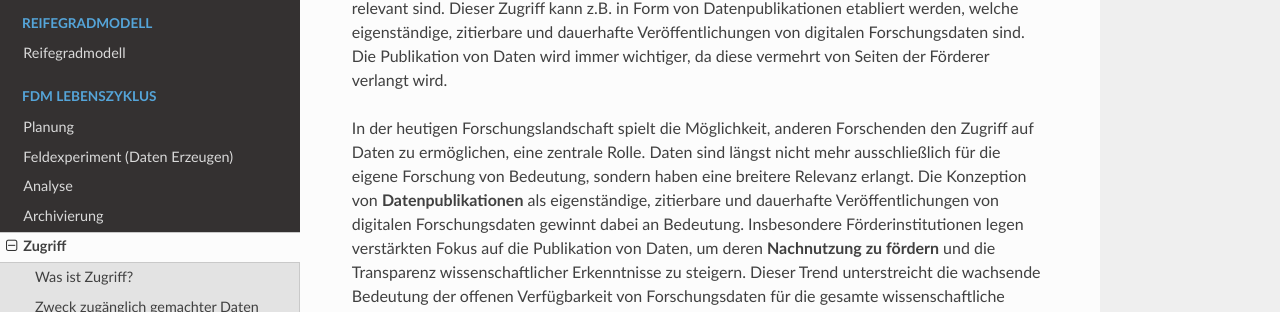
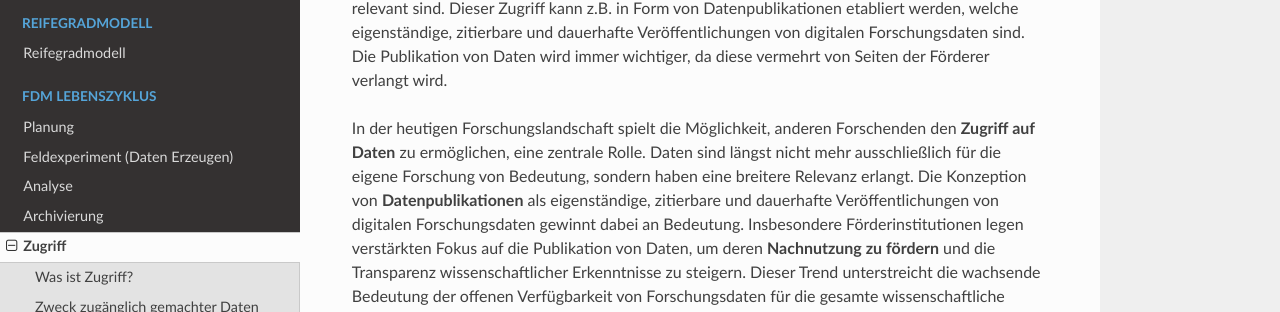
Before and after one commit to LUHMW/MaturityModel, a Sphinx documentation site: the page built from docs/source/zugriff.rst, in a window 1280 px wide and 900 px high. Shown: the part 267-579 px from the top of the window. Built offline with Sphinx 7.4.7 and the Read the Docs theme 2.0.0, drawn with Linux system fonts in a browser that asks for light colours.

```diff
--- a/docs/source/zugriff.rst
+++ b/docs/source/zugriff.rst
@@ -14,7 +14,7 @@ Dieser Zugriff kann z.B. in Form von Datenpublikationen etabliert werden, welche
 Die Publikation von Daten wird immer wichtiger, da diese vermehrt von Seiten der Förderer verlangt wird.
 
 
-In der heutigen Forschungslandschaft spielt die Möglichkeit, anderen Forschenden den Zugriff auf Daten zu ermöglichen, eine zentrale Rolle. Daten sind längst nicht mehr ausschließlich für die eigene Forschung von Bedeutung, sondern haben eine breitere Relevanz erlangt. Die Konzeption von **Datenpublikationen** als eigenständige, zitierbare und dauerhafte Veröffentlichungen von digitalen Forschungsdaten gewinnt dabei an Bedeutung. Insbesondere Förderinstitutionen legen verstärkten Fokus auf die Publikation von Daten, um deren **Nachnutzung zu fördern** und die Transparenz wissenschaftlicher Erkenntnisse zu steigern. Dieser Trend unterstreicht die wachsende Bedeutung der offenen Verfügbarkeit von Forschungsdaten für die gesamte wissenschaftliche Gemeinschaft.
+In der heutigen Forschungslandschaft spielt die Möglichkeit, anderen Forschenden den **Zugriff auf Daten** zu ermöglichen, eine zentrale Rolle. Daten sind längst nicht mehr ausschließlich für die eigene Forschung von Bedeutung, sondern haben eine breitere Relevanz erlangt. Die Konzeption von **Datenpublikationen** als eigenständige, zitierbare und dauerhafte Veröffentlichungen von digitalen Forschungsdaten gewinnt dabei an Bedeutung. Insbesondere Förderinstitutionen legen verstärkten Fokus auf die Publikation von Daten, um deren **Nachnutzung zu fördern** und die Transparenz wissenschaftlicher Erkenntnisse zu steigern. Dieser Trend unterstreicht die wachsende Bedeutung der offenen Verfügbarkeit von Forschungsdaten für die gesamte wissenschaftliche Gemeinschaft.
 
 
 * Anderen Forschenden den Zugriff auf Daten ermöglichen, damit diese nachgenutzt werden können
```
